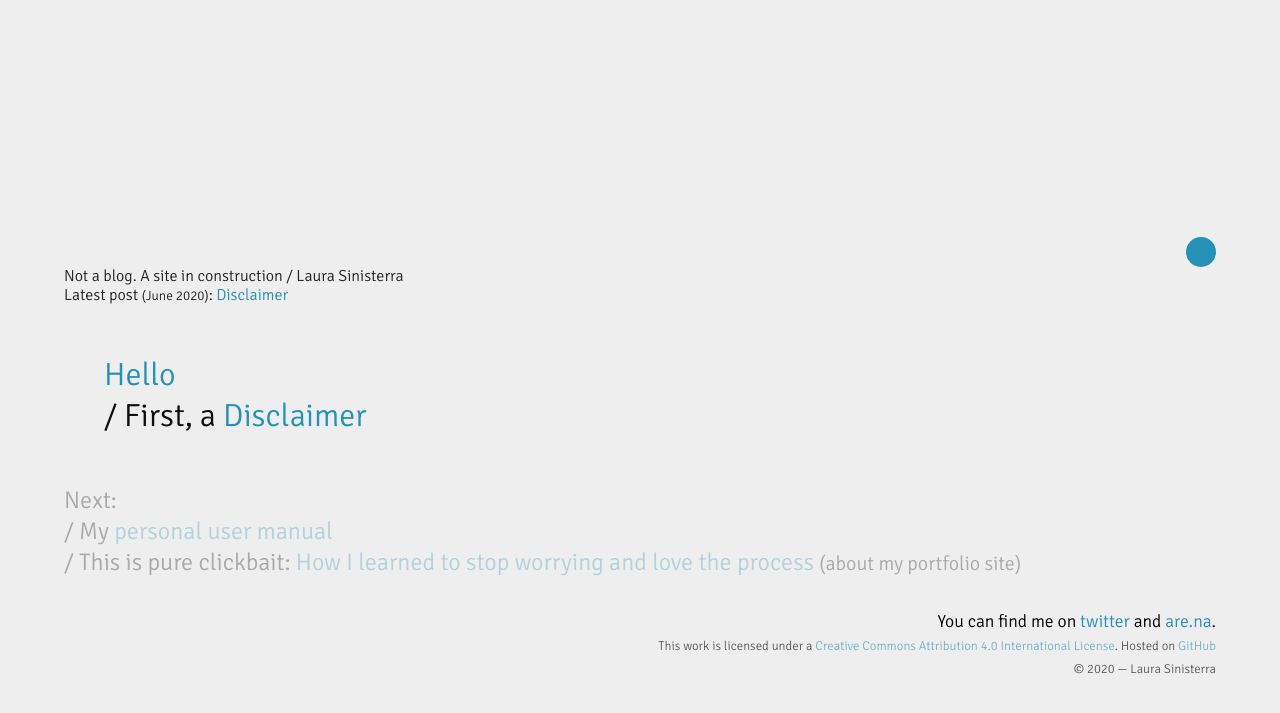
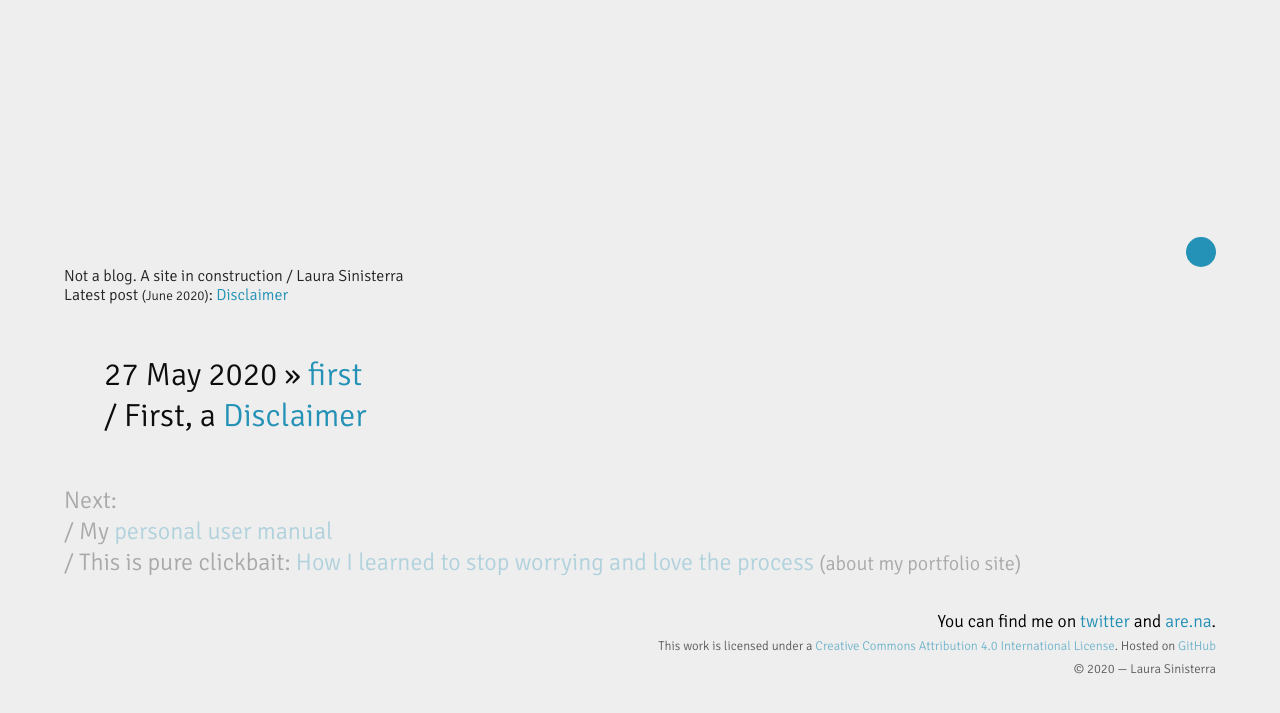
Before and after one commit to LauraSinisterra/Blog, a Jekyll site: the page built from index.html, in a window 1280 px wide. Shown: the top 713 px of the page. Built offline with Jekyll 4.4.1, drawn with Linux system fonts in a browser that asks for light colours.

Commit message:
Update default.html

```diff
--- a/_layouts/default.html
+++ b/_layouts/default.html
@@ -21,9 +21,12 @@
  <main>
    <div class="one">
      <ul>
-       <li><a href="/first">Hello</a></li>
+           {% for post in site.posts %}
+	    <li><span>{{ post.date | date_to_string }}</span> » <a href="{{ post.url }}" title="{{ post.title }}">{{ post.title }}</a></li>
+
        <li>/ First, a <a href="/disclaimer">Disclaimer</a> </li>
-       </li>
+          {% endfor %}
+       </ul>
 
      </div>
    <div class="next">
```
